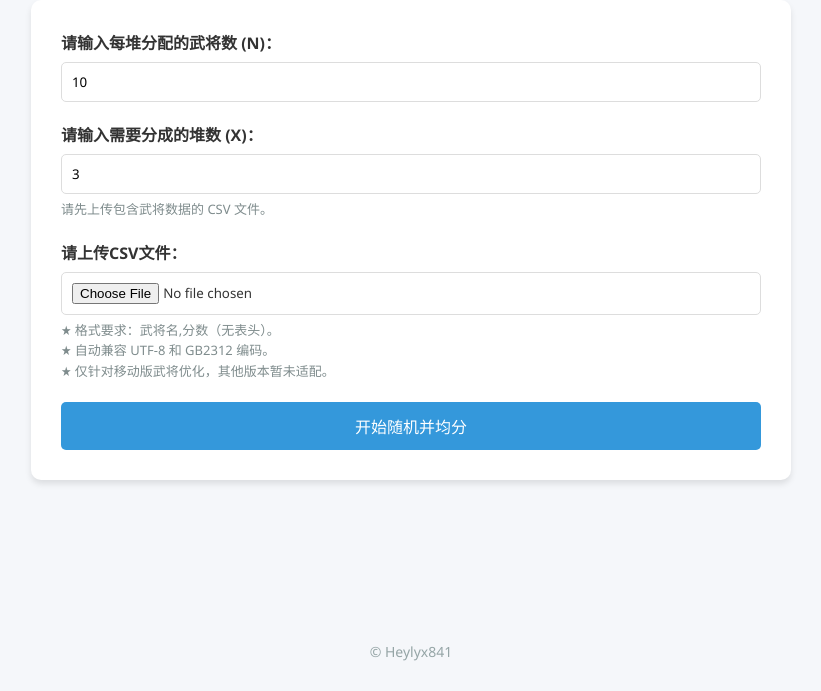
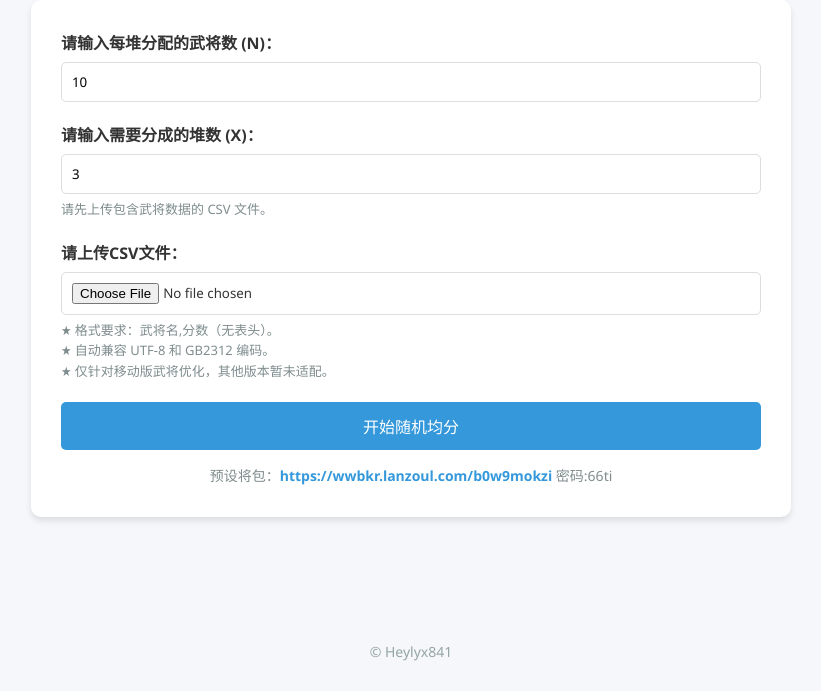
Before and after one commit to Heylyx841/sgs_selector, a plain HTML site: page index.html in a window 1280 px wide. Shown: the part 109-800 px from the top of the page, without its empty margins (229-1050 px from the left). Drawn offline with Linux system fonts and the light colour scheme.

Commit message:
Add files via upload

```diff
--- a/index.html
+++ b/index.html
@@ -191,7 +191,14 @@
                     ★ 仅针对移动版武将优化，其他版本暂未适配。
                 </div>
             </div>
-            <button onclick="generate()">开始随机并均分</button>
+            <button onclick="generate()">开始随机均分</button>
+
+            <!-- ====== 这里是新增的预设将包文字 ====== -->
+            <div class="note" style="text-align: center; margin-top: 15px; font-size: 14px;">
+                预设将包：<a href="https://wwbkr.lanzoul.com/b0w9mokzi" target="_blank" class="wiki-link">https://wwbkr.lanzoul.com/b0w9mokzi</a> 密码:66ti
+            </div>
+            <!-- ======================================= -->
+
         </div>
 
         <!-- 步骤2：分组列表及选将进度查看 -->
@@ -360,7 +367,7 @@
             let requiredCount = n * x;
 
             // 第一阶段洗牌：真随机打乱并截取前 N*X 个武将
-            let shuffled = [...allGenerals];
+            let shuffled =[...allGenerals];
             for (let i = shuffled.length - 1; i > 0; i--) {
                 let j = Math.floor(Math.random() * (i + 1));
                 [shuffled[i], shuffled[j]] = [shuffled[j], shuffled[i]];
```
